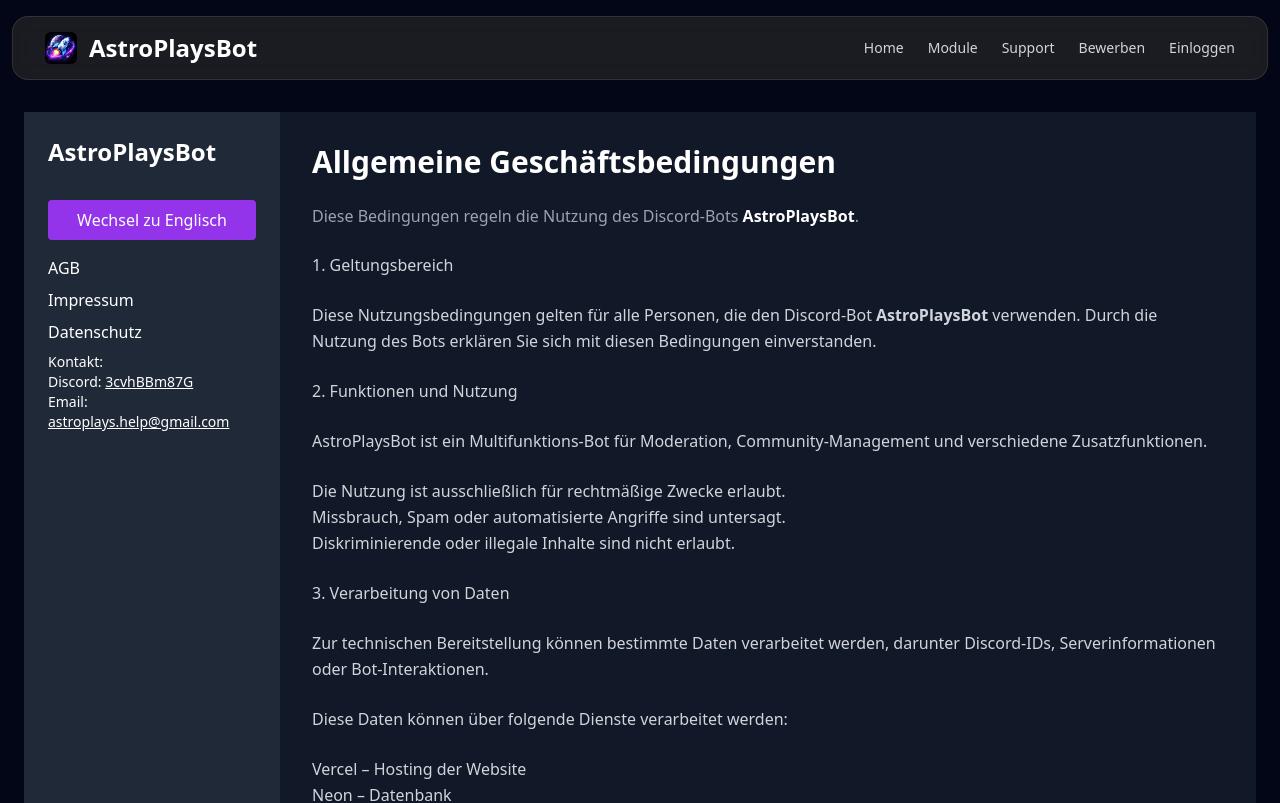
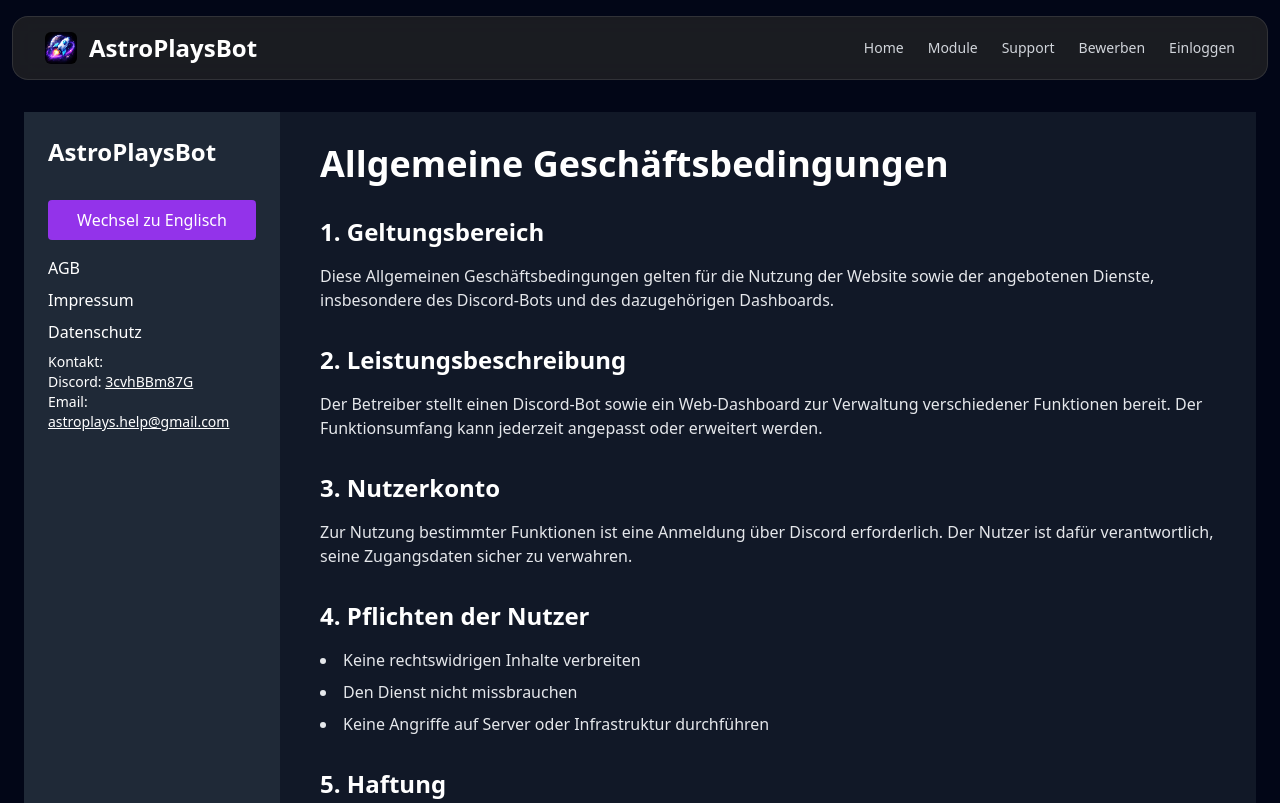
Before and after one commit to AstroPlaysBot/information, a Next.js app: page /AGB in a window 1280 px wide. Shown: the top 803 px of the page. Built offline with nearby package versions, Linux system fonts and the light colour scheme.

Commit message:
Update page.tsx

```diff
--- a/src/app/AGB/page.tsx
+++ b/src/app/AGB/page.tsx
@@ -1,24 +1,56 @@
 // src/app/AGB/page.tsx
-import { agb } from "./texts";
+export default function AGB() {
+  return (
+    <div className="max-w-4xl mx-auto text-gray-200 space-y-8">
+      <h1 className="text-4xl font-bold text-white">Allgemeine Geschäftsbedingungen</h1>
 
-export default function AGBPage() {
-  return (
-    <article className="space-y-6">
+      <section className="space-y-4">
+        <h2 className="text-2xl font-semibold text-white">1. Geltungsbereich</h2>
+        <p>
+          Diese Allgemeinen Geschäftsbedingungen gelten für die Nutzung der Website
+          sowie der angebotenen Dienste, insbesondere des Discord-Bots und des
+          dazugehörigen Dashboards.
+        </p>
+      </section>
 
-      <h1 className="text-3xl font-bold text-white">
-        Allgemeine Geschäftsbedingungen
-      </h1>
+      <section className="space-y-4">
+        <h2 className="text-2xl font-semibold text-white">2. Leistungsbeschreibung</h2>
+        <p>
+          Der Betreiber stellt einen Discord-Bot sowie ein Web-Dashboard zur
+          Verwaltung verschiedener Funktionen bereit. Der Funktionsumfang kann
+          jederzeit angepasst oder erweitert werden.
+        </p>
+      </section>
 
-      <p className="text-gray-400">
-        Diese Bedingungen regeln die Nutzung des Discord-Bots
-        <strong className="text-white"> AstroPlaysBot</strong>.
+      <section className="space-y-4">
+        <h2 className="text-2xl font-semibold text-white">3. Nutzerkonto</h2>
+        <p>
+          Zur Nutzung bestimmter Funktionen ist eine Anmeldung über Discord
+          erforderlich. Der Nutzer ist dafür verantwortlich, seine Zugangsdaten
+          sicher zu verwahren.
+        </p>
+      </section>
+
+      <section className="space-y-4">
+        <h2 className="text-2xl font-semibold text-white">4. Pflichten der Nutzer</h2>
+        <ul className="list-disc list-inside space-y-2">
+          <li>Keine rechtswidrigen Inhalte verbreiten</li>
+          <li>Den Dienst nicht missbrauchen</li>
+          <li>Keine Angriffe auf Server oder Infrastruktur durchführen</li>
+        </ul>
+      </section>
+
+      <section className="space-y-4">
+        <h2 className="text-2xl font-semibold text-white">5. Haftung</h2>
+        <p>
+          Der Betreiber übernimmt keine Haftung für Schäden, die durch die Nutzung
+          oder Nichtverfügbarkeit des Dienstes entstehen.
+        </p>
+      </section>
+
+      <p className="text-gray-400 text-sm pt-10">
+        Stand: {new Date().getFullYear()}
       </p>
-
-      <div
-        className="space-y-6 leading-relaxed text-gray-300"
-        dangerouslySetInnerHTML={{ __html: agb.de }}
-      />
-
-    </article>
+    </div>
   );
 }
```
